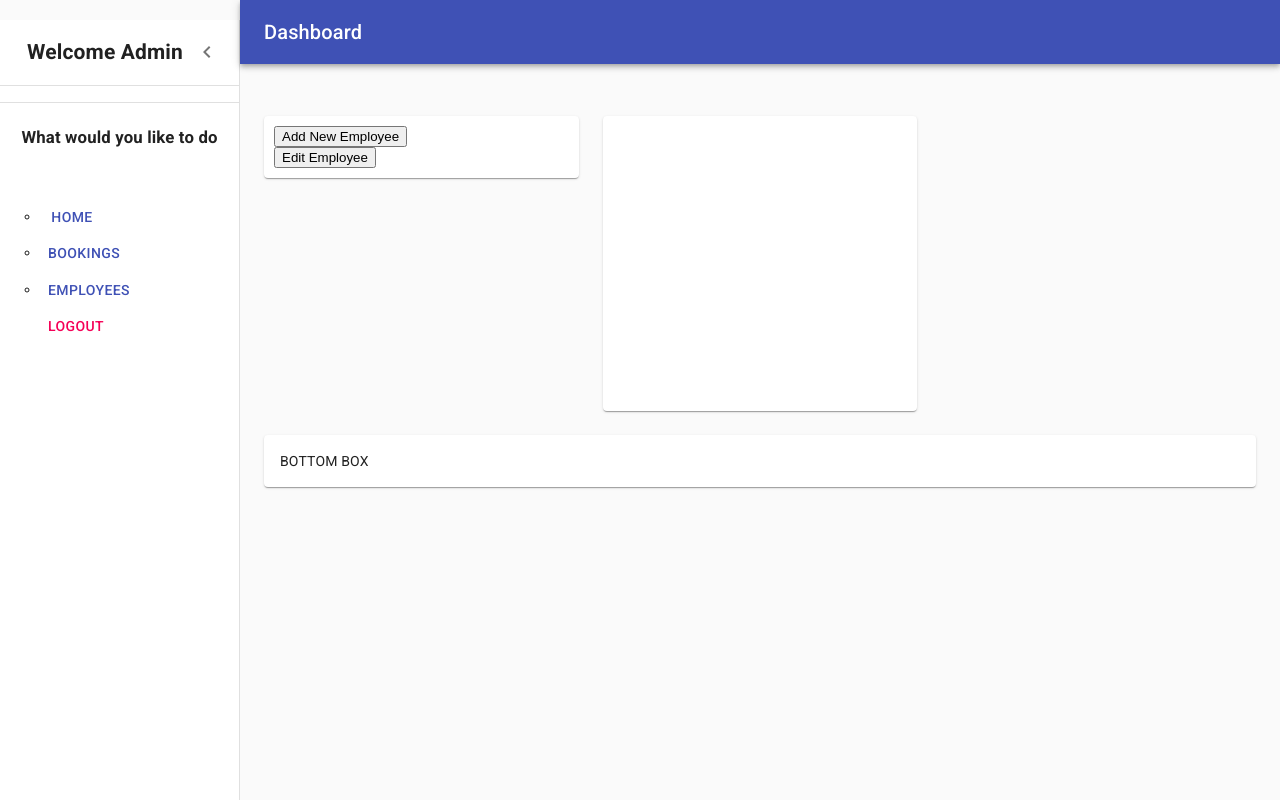
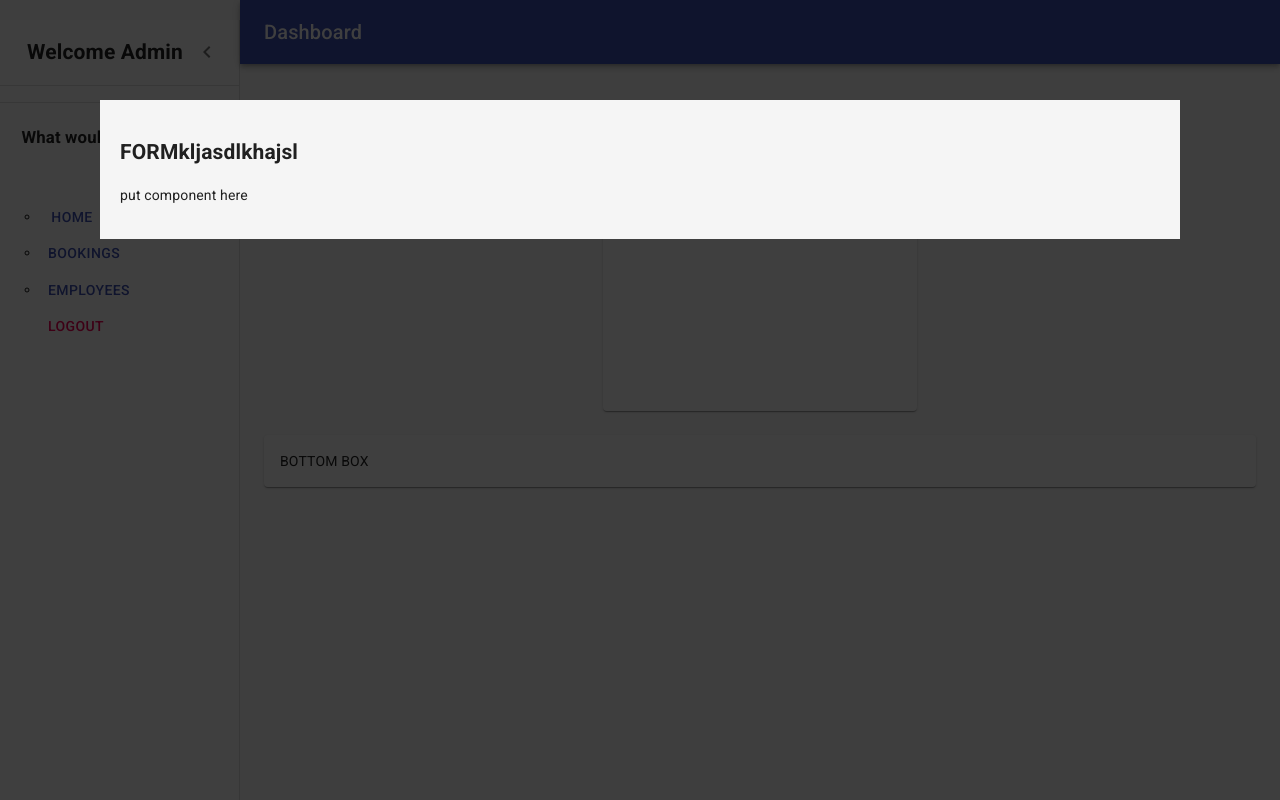
Before and after one commit to WebDevelopAHAHAs/flexidesk, a React (Create React App) app in the folder client/: page /admin/employees in a window 1280 px wide. Both pictures are taken after a click on the button "Edit Employee". Shown: the top 800 px of the page. Built offline with nearby package versions, Linux system fonts and the light colour scheme.

Commit message:
added modal to employees page
Added a modal to the employees page for add and edit employee

```diff
--- a/client/src/components/employees/EmployeesPage.js
+++ b/client/src/components/employees/EmployeesPage.js
@@ -1,6 +1,9 @@
 import React from "react";
 import {StylingTypography, Layout} from '../styling/Layout'
 import NavBar from '../NavBar'
+import Modal from '@material-ui/core/Modal';
+import Backdrop from '@material-ui/core/Backdrop';
+import Fade from '@material-ui/core/Fade';
 
 export default function EmployeesPage(props){
   console.log(props)
@@ -16,24 +19,100 @@ export default function EmployeesPage(props){
   )
 }
 
-function AddEmployee() {
+function AddEmployee(props) {
+
+  if(props){
+    console.log("props----", props)
+}
+    const handleOpen = (event) => {
+      props.setOpen(true);
+     console.log(event)
+
+};
+
+const handleClose = () => {
+    props.setOpen(false);
+};
 
 return(
  <div>
-      <button> Add New Employee </button>
+{/* renders desks available (connected to backend) */}
+    <button onClick={handleOpen}> Add Employee</button>
 
+{/* onClick > execute another function for form (look at react events - https://reactjs.org/docs/handling-events.html) content and logic seperated out (dont call twice) */}
+
+   <Modal
+    aria-labelledby="transition-modal-title"
+    aria-describedby="transition-modal-description"
+    className="modal-position"
+    open={props.open}
+    onClose={handleClose}
+    closeAfterTransition
+    BackdropComponent={Backdrop}
+    BackdropProps={{
+    timeout: 500,
+}}
+   >
+
+    <Fade
+    className="modal-styling"
+    in={props.open}>
+     <div>
+        {/* <div className={classes.paper}> */}
+        <h2 id="transition-modal-title">TESTER </h2>
+        <p id="transition-modal-description"> put component here</p>
         </div>
-
+    </Fade>
+  </Modal>
+</div>
 )
 }
 
-function EditEmployee(){
+function EditEmployee(props){
+  if(props){
+    console.log("props----", props)
+}
+    const handleOpen = (event) => {
+      props.setOpen(true);
+     console.log(event)
+
+};
+
+const handleClose = () => {
+    props.setOpen(false);
+};
 
 return(
  <div>
-       <button> Edit Employee </button>
+{/* renders desks available (connected to backend) */}
+    <button onClick={handleOpen}> Edit Employee</button>
+
+{/* onClick > execute another function for form (look at react events - https://reactjs.org/docs/handling-events.html) content and logic seperated out (dont call twice) */}
+
+   <Modal
+    aria-labelledby="transition-modal-title"
+    aria-describedby="transition-modal-description"
+    className="modal-position"
+    open={props.open}
+    onClose={handleClose}
+    closeAfterTransition
+    BackdropComponent={Backdrop}
+    BackdropProps={{
+    timeout: 500,
+}}
+   >
+
+    <Fade
+    className="modal-styling"
+    in={props.open}>
+     <div>
+        {/* <div className={classes.paper}> */}
+        <h2 id="transition-modal-title">FORMkljasdlkhajsl</h2>
+        <p id="transition-modal-description"> put component here</p>
         </div>
-
+    </Fade>
+  </Modal>
+</div>
 )
 }
 
--- a/client/src/components/styling/Layout.js
+++ b/client/src/components/styling/Layout.js
@@ -139,6 +139,8 @@ export function Layout(props) {
   // modal content hooks defined at top level component - and passed as props to follow hook rules
   const [modalOpen, setModalOpen] = useState(false);
   const [deskNum, setDeskNum] = useState(null)
+  const [setAddEmployee] = useState(null)
+  const [setEditEmployee] = useState(null)
 
   return (
     <div className={classes.root}>
@@ -196,8 +198,8 @@ export function Layout(props) {
             <Grid item xs={12} md={8} lg={4}>
               <Paper className="admin-calendar">
                 {props && props.booking && <Bookings/>}
-                {props && props.employees && <AddEmployee/>}
-                {props && props.edit && <EditEmployee/>}
+                {props && props.employees && <AddEmployee open={modalOpen} setOpen={setModalOpen} setAddEmployee={setAddEmployee}/>}
+                {props && props.edit && <EditEmployee open={modalOpen} setOpen={setModalOpen} setEditEmployee={setEditEmployee}/>}
 
               </Paper>
             </Grid>
```
Lines whose indentation alone changed are shown as unchanged.
